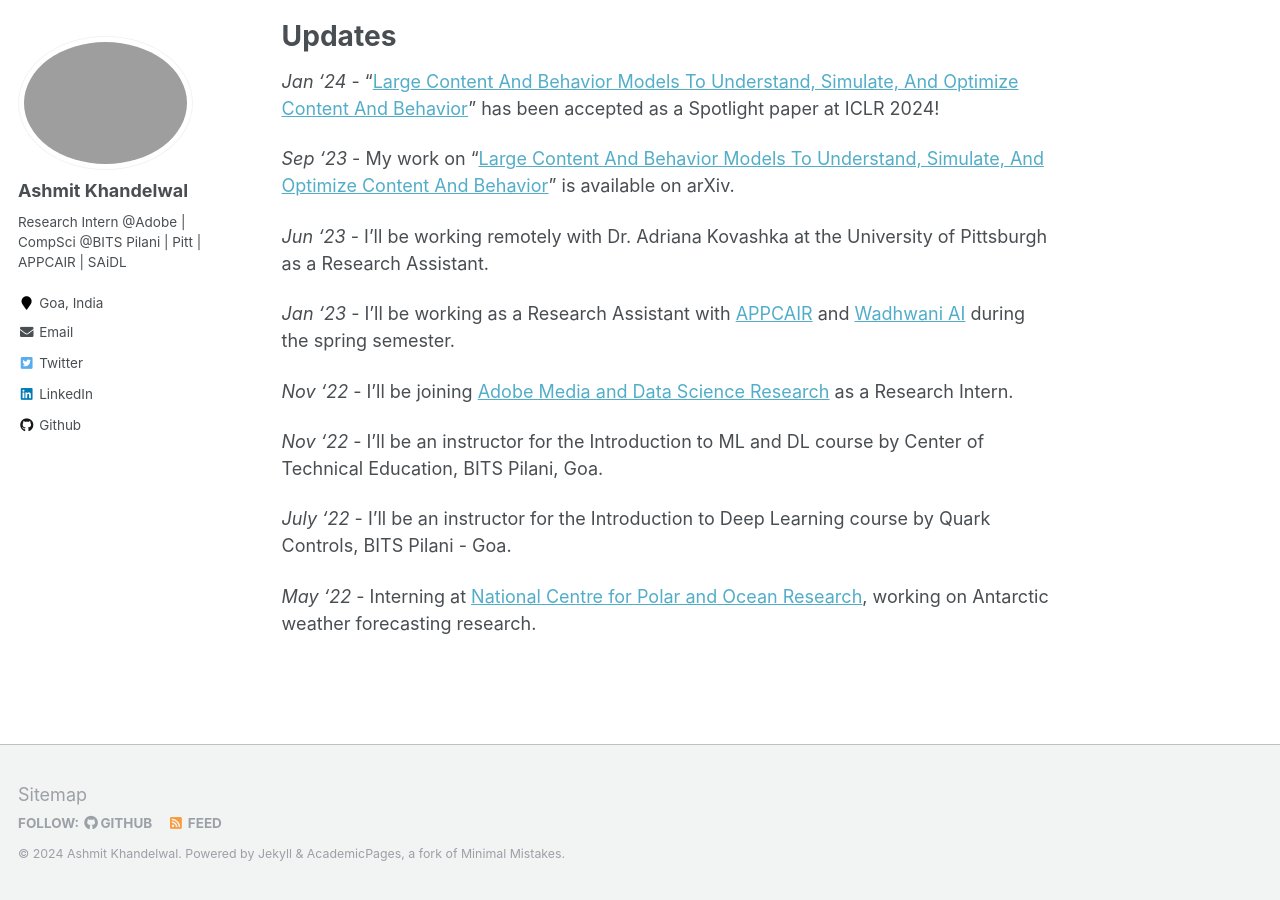
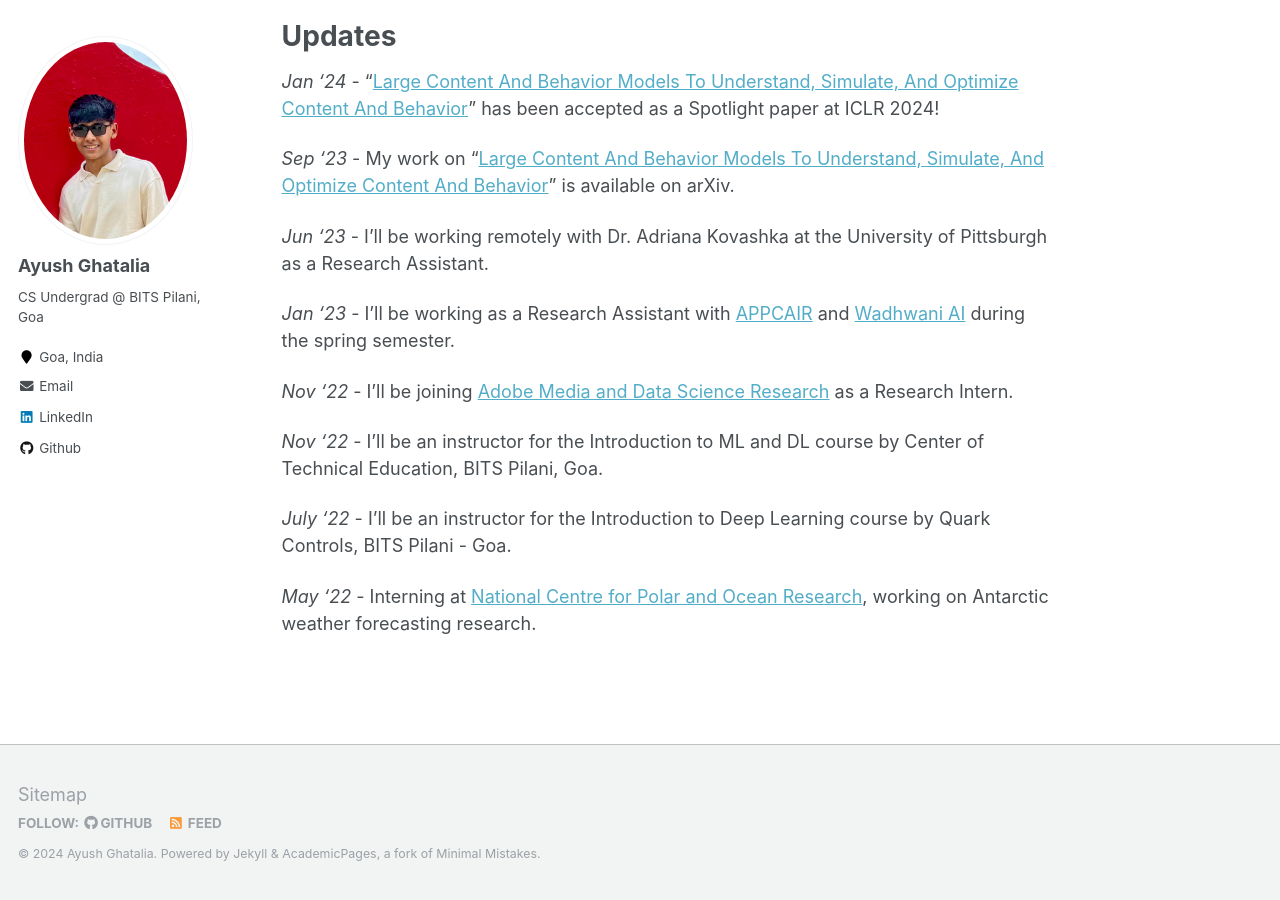
Before and after one commit to ayushghatalia/ayushghatalia.github.io, a Jekyll site: the page built from _pages/about.md, in a window 1280 px wide and 900 px high, scrolled down 844 px. Built offline with Jekyll 4.4.1, drawn with Linux system fonts in a browser that asks for light colours; some of the changed text lies outside the part shown.

Commit message:
Update _config.yml

```diff
--- a/_config.yml
+++ b/_config.yml
@@ -7,13 +7,13 @@
 
 # Site Settings
 locale: 'en-US'
-title: 'Ashmit Khandelwal'
+title: 'Ayush Ghatalia'
 title_separator: '-'
-name: &name 'Ashmit Khandelwal'
+name: &name 'Ayush Ghatalia'
 description: &description 'Machine Learning Researcher'
-url: https://ashmitkx.github.io # the base hostname & protocol for your site e.g. "https://mmistakes.github.io"
+url: https://ayushghatalia.github.io # the base hostname & protocol for your site e.g. "https://mmistakes.github.io"
 baseurl: '' # the subpath of your site, e.g. "/blog"
-repository: 'ashmitkx/ashmitkx.github.io'
+repository: 'ayushghatalia/ayushghatalia.github.io'
 teaser: # filename of teaser fallback teaser image placed in /images/, .e.g. "500x300.png"
 breadcrumbs: false # true, false (default)
 words_per_minute: 160
@@ -78,14 +78,14 @@ analytics:
 
 # Site Author
 author:
-    name: 'Ashmit Khandelwal'
-    avatar: 'profile.png'
-    bio: 'Research Intern @Adobe | CompSci @BITS Pilani | Pitt | APPCAIR | SAiDL'
+    name: 'Ayush Ghatalia'
+    avatar: 'profile 2.png'
+    bio: 'CS Undergrad @ BITS Pilani, Goa'
     location: 'Goa, India'
     employer:
     pubmed:
     googlescholar:
-    email: 'ashmitk0507@gmail.com'
+    email: 'acghatalia@gmail.com'
     researchgate: # example: "https://www.researchgate.net/profile/yourprofile"
     uri:
     bitbucket:
@@ -94,20 +94,20 @@ author:
     flickr:
     facebook:
     foursquare:
-    github: 'ashmitkx'
+    github: 'ayushghatalia'
     google_plus:
     keybase:
     instagram:
     impactstory: #"https://profiles.impactstory.org/u/xxxx-xxxx-xxxx-xxxx"
     lastfm:
-    linkedin: 'ashmitkx'
+    linkedin: 'ayush-ghatalia'
     orcid:
     pinterest:
     soundcloud:
     stackoverflow: # http://stackoverflow.com/users/123456/username
     steam:
     tumblr:
-    twitter: 'ashmitkx'
+    twitter: # 'ashmitkx'
     vine:
     weibo:
     xing:
```
